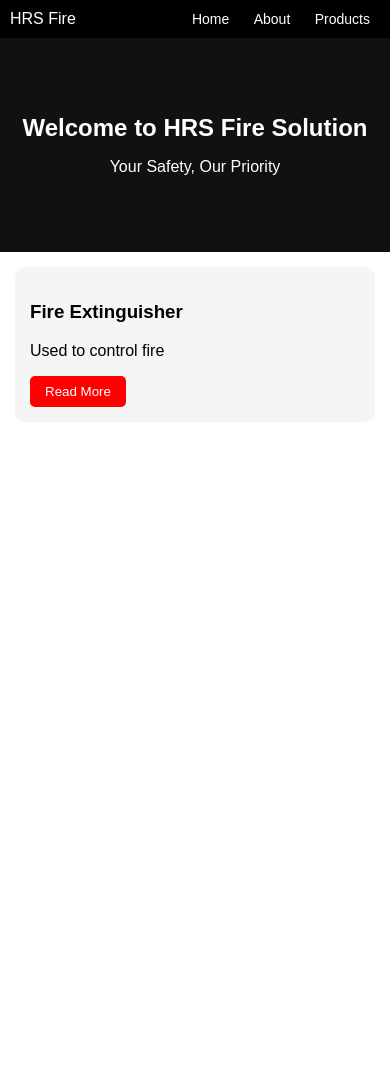
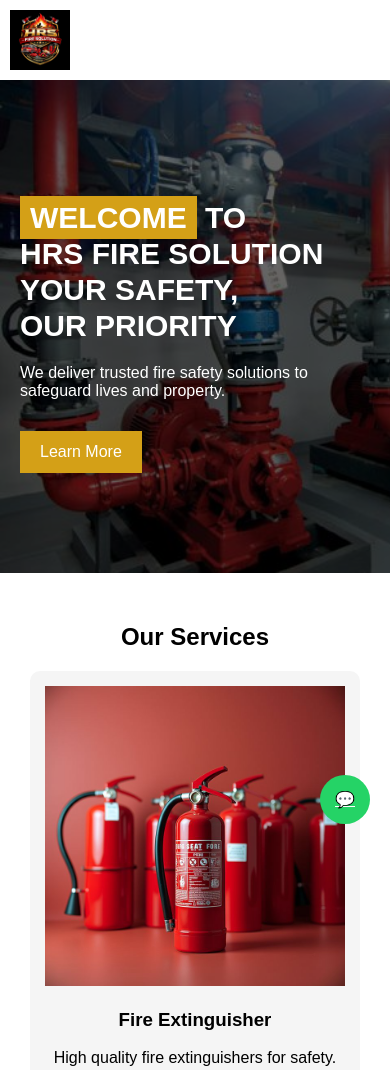
Before and after one commit to hrsfiresolution98/hrsfiresolution, a plain HTML site: page index.html in a window 390 px wide. Shown: the top 1070 px of the page. Before the commit the page ends 844 px from the top, so only its background shows below. Drawn offline with Linux system fonts and the light colour scheme.

Commit message:
Update index.html
update

```diff
--- a/index.html
+++ b/index.html
@@ -7,92 +7,156 @@
 <style>
 body {margin:0;font-family:Arial;}
 
-/* NAVBAR */
-nav {
+/* HEADER */
+header {
+background:white;
 display:flex;
 justify-content:space-between;
 align-items:center;
-background:black;
-color:white;
 padding:10px;
 }
 
-nav a {
-color:white;
-margin:0 10px;
-text-decoration:none;
-font-size:14px;
-}
+header img {width:60px;}
 
 /* HERO */
 .hero {
-background:#111;
+background:linear-gradient(rgba(0,0,0,0.6),rgba(0,0,0,0.6)),
+url('bg.jpg');
+background-size:cover;
 color:white;
-padding:60px 20px;
-text-align:center;
+padding:100px 20px;
 }
 
-.hero h1 {font-size:24px;}
+.hero h1 {
+font-size:30px;
+line-height:1.2;
+}
 
-/* CARDS */
+.hero span {
+background:#d4a017;
+padding:5px 10px;
+}
+
+.btn {
+background:#d4a017;
+padding:12px 20px;
+color:white;
+text-decoration:none;
+display:inline-block;
+margin-top:15px;
+}
+
+/* SERVICES */
+section {padding:30px;text-align:center;}
+
 .card {
 background:#f5f5f5;
-margin:15px;
+margin:10px auto;
 padding:15px;
 border-radius:10px;
+max-width:300px;
 }
 
-button {
-background:red;
+/* FOOTER */
+.footer {
+background:#0f0f1a;
 color:white;
-border:none;
-padding:8px 15px;
-border-radius:5px;
+padding:30px 20px;
 }
 
-/* HIDDEN TEXT */
-.more {display:none;}
+.footer h3 {
+border-left:4px solid green;
+padding-left:10px;
+}
+
+.footer p, .footer li {
+font-size:14px;
+margin:5px 0;
+}
+
+.whatsapp {
+position:fixed;
+bottom:20px;
+right:20px;
+background:#25D366;
+color:white;
+padding:15px;
+border-radius:50%;
+}
 </style>
-
-<script>
-function toggle(id){
-let x = document.getElementById(id);
-x.style.display = (x.style.display==="block")?"none":"block";
-}
-</script>
 
 </head>
 
 <body>
 
-<!-- NAV -->
-<nav>
-<div>HRS Fire</div>
-<div>
-<a href="index.html">Home</a>
-<a href="about.html">About</a>
-<a href="products.html">Products</a>
-</div>
-</nav>
+<!-- HEADER -->
+<header>
+<img src="logo.png">
+</header>
 
 <!-- HERO -->
 <div class="hero">
-<h1>Welcome to HRS Fire Solution</h1>
-<p>Your Safety, Our Priority</p>
+<h1><span>WELCOME</span> TO<br>HRS FIRE SOLUTION<br><b>YOUR SAFETY,<br>OUR PRIORITY</b></h1>
+
+<p>We deliver trusted fire safety solutions to safeguard lives and property.</p>
+
+<a class="btn" href="#">Learn More</a>
 </div>
 
-<!-- PRODUCTS -->
+<!-- SERVICES -->
+<section>
+<h2>Our Services</h2>
+
 <div class="card">
+<img src="extinguisher.jpg" width="100%">
 <h3>Fire Extinguisher</h3>
-<p>Used to control fire</p>
+<p>High quality fire extinguishers for safety.</p>
+</div>
 
-<button onclick="toggle('p1')">Read More</button>
+<div class="card">
+<img src="alarm.jpg" width="100%">
+<h3>Fire Alarm</h3>
+<p>Early fire detection system.</p>
+</div>
 
-<div id="p1" class="more">
-Fire extinguishers are essential fire safety tools used to control or extinguish small fires in emergency situations. These devices come in various types such as CO2, Dry Powder, and Foam extinguishers, each designed for specific fire classes. They are easy to use and highly effective in preventing fire from spreading. Fire extinguishers are widely used in homes, offices, factories, and commercial buildings to ensure safety and quick response during fire incidents.
+<div class="card">
+<img src="hydrant.jpg" width="100%">
+<h3>Hydrant System</h3>
+<p>Water fire safety system.</p>
 </div>
+
+<div class="card">
+<img src="sprinkler.jpg" width="100%">
+<h3>Sprinkler System</h3>
+<p>Automatic fire control.</p>
+</div>
+
+</section>
+
+<!-- FOOTER (Firons style) -->
+<div class="footer">
+
+<h3>Quick Links</h3>
+<p>Home</p>
+<p>About Us</p>
+<p>Products</p>
+<p>Contact</p>
+
+<h3>Our Products</h3>
+<p>Fire Extinguisher</p>
+<p>Suppression Systems</p>
+<p>Valves</p>
+<p>Hydrants</p>
+<p>Sprinklers</p>
+
+<h3>Contact Us</h3>
+<p>📞 8765550107</p>
+<p>📧 hrsfiresolution@gmail.com</p>
+<p>📍 Varanasi, Uttar Pradesh</p>
 
 </div>
 
+<a class="whatsapp" href="https://wa.me/918765550107">💬</a>
+
 </body>
 </html>
```
